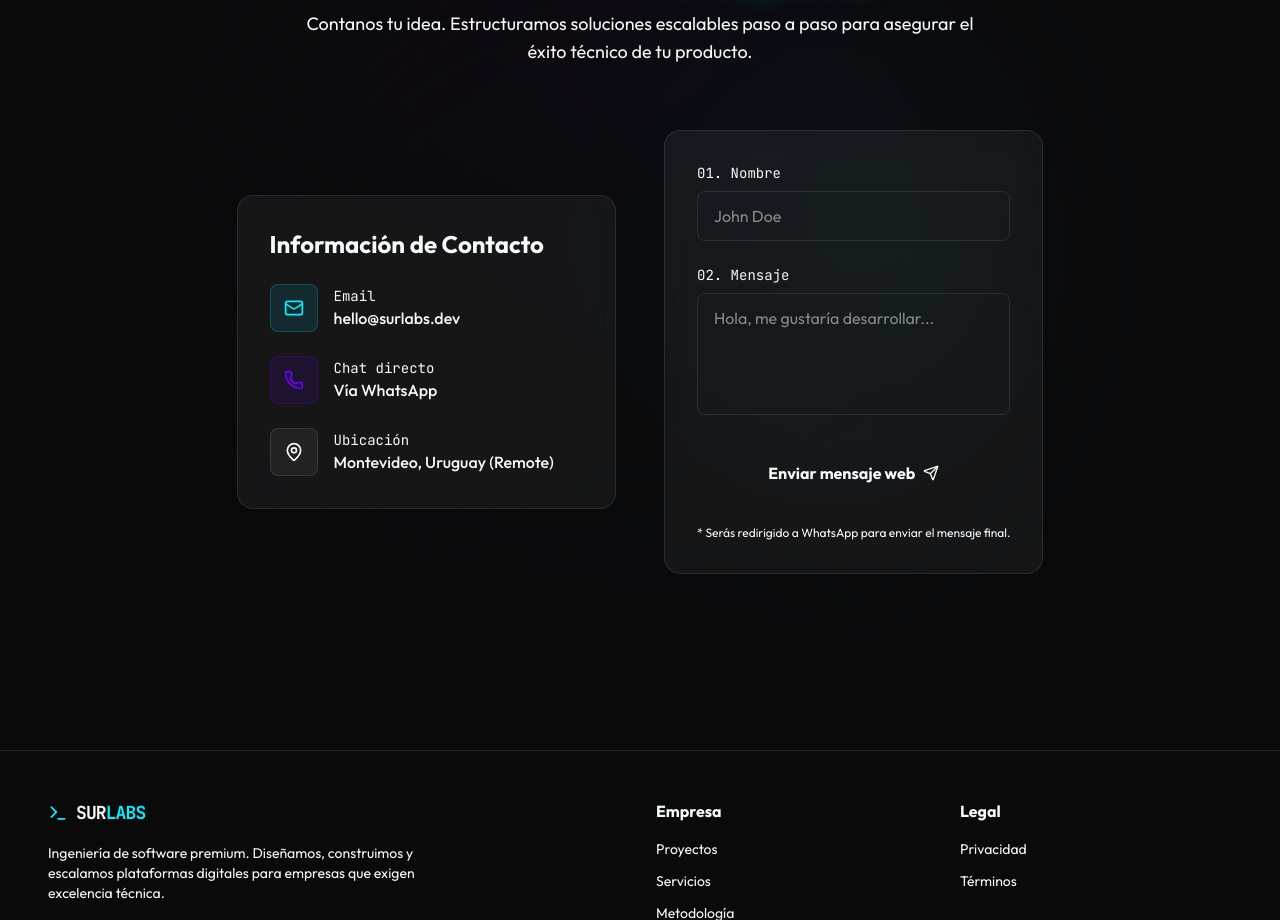
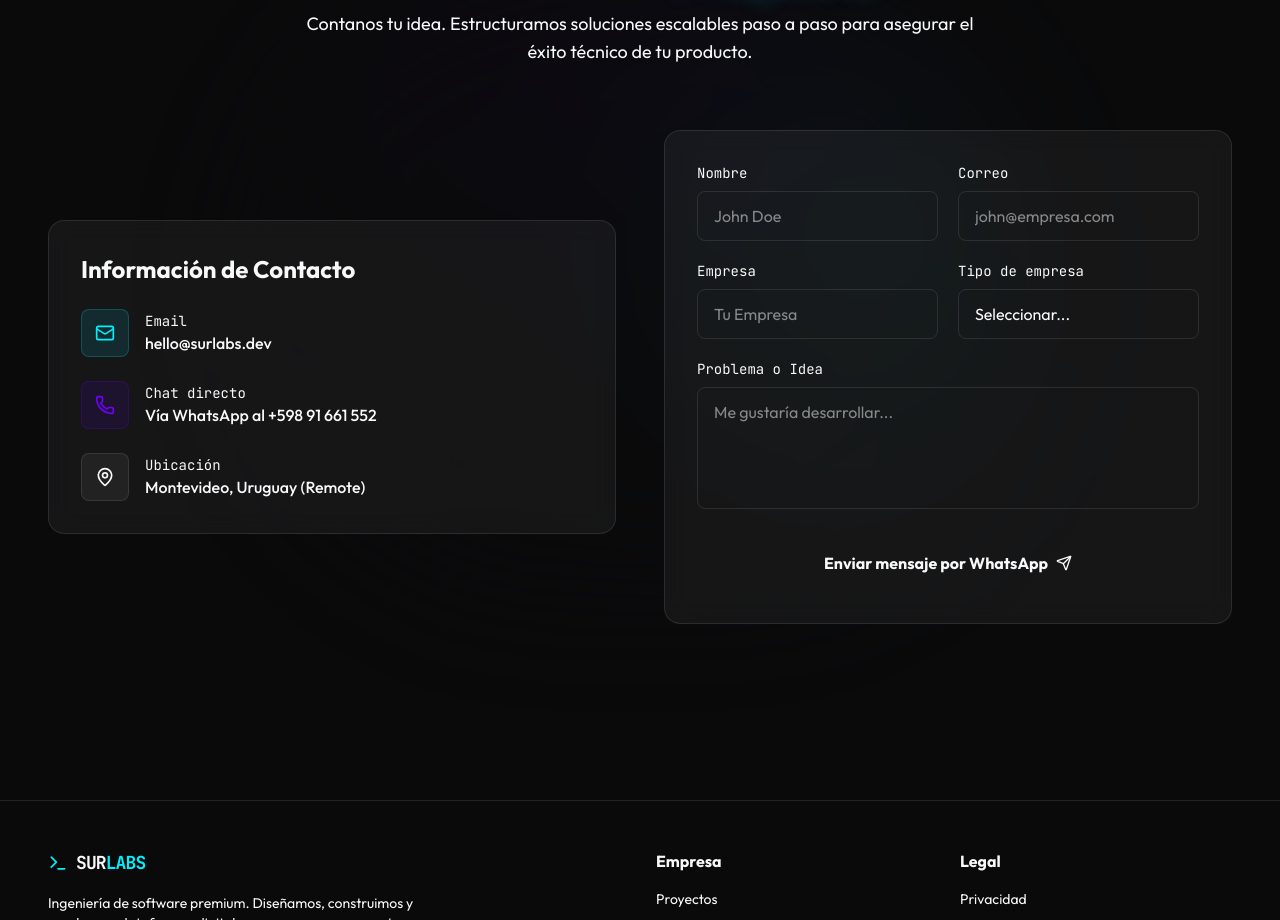
Before and after one commit to SurLabsDev/Landing, a Next.js app: page / in a window 1280 px wide. Shown: the part 2946-3866 px from the top of the page. Built offline with nearby package versions, Linux system fonts and the light colour scheme.

Commit message:
feat: Enhance contact form with new fields for email, company, and company type, and update WhatsApp message content and UI.

```diff
--- a/src/components/sections/Contact.tsx
+++ b/src/components/sections/Contact.tsx
@@ -7,6 +7,9 @@ import { useState } from "react";
 export function Contact() {
     const [formData, setFormData] = useState({
         name: "",
+        email: "",
+        company: "",
+        companyType: "",
         message: ""
     });
 
@@ -14,11 +17,11 @@ export function Contact() {
         e.preventDefault();
 
         // Format the message for WhatsApp
-        const text = `Hola Surlabs! Soy ${formData.name}. ${formData.message}`;
+        const text = `Hola soy ${formData.name} de la empresa ${formData.company} y mi problema es:\n${formData.message}\n\n(Detalles extra - Correo: ${formData.email} | Tipo: ${formData.companyType})`;
         const encodedText = encodeURIComponent(text);
 
-        // Phone number should be configured here (using a placeholder for now, usually without +)
-        const phoneNumber = "5491112345678"; // Replace with actual number
+        // Phone number should be configured here (without spaces or +)
+        const phoneNumber = "59891661552";
 
         window.open(`https://wa.me/${phoneNumber}?text=${encodedText}`, '_blank');
     };
@@ -76,7 +79,7 @@ export function Contact() {
                                 </div>
                                 <div>
                                     <p className="text-sm text-foreground/50 font-mono">Chat directo</p>
-                                    <p className="font-medium hover:text-surlabs-secondary transition-colors cursor-pointer">Vía WhatsApp</p>
+                                    <p className="font-medium hover:text-surlabs-secondary transition-colors cursor-pointer">Vía WhatsApp al +598 91 661 552</p>
                                 </div>
                             </div>
 
@@ -100,10 +103,11 @@ export function Contact() {
                     viewport={{ once: true }}
                     transition={{ duration: 0.5, delay: 0.2 }}
                 >
-                    <form onSubmit={handleSubmit} className="glass-panel p-6 md:p-8 space-y-6">
+                    <form onSubmit={handleSubmit} className="glass-panel p-6 md:p-8 space-y-5">
+                        <div className="grid grid-cols-1 sm:grid-cols-2 gap-5">
                             <div>
                                 <label htmlFor="name" className="block text-sm font-mono text-foreground/70 mb-2">
-                                01. Nombre
+                                    Nombre
                                 </label>
                                 <input
                                     type="text"
@@ -115,10 +119,61 @@ export function Contact() {
                                     placeholder="John Doe"
                                 />
                             </div>
+                            <div>
+                                <label htmlFor="email" className="block text-sm font-mono text-foreground/70 mb-2">
+                                    Correo
+                                </label>
+                                <input
+                                    type="email"
+                                    id="email"
+                                    required
+                                    value={formData.email}
+                                    onChange={(e) => setFormData({ ...formData, email: e.target.value })}
+                                    className="w-full bg-background/50 border border-white/10 rounded-lg px-4 py-3 focus:outline-none focus:border-surlabs-accent focus:ring-1 focus:ring-surlabs-accent transition-all"
+                                    placeholder="john@empresa.com"
+                                />
+                            </div>
+                        </div>
+
+                        <div className="grid grid-cols-1 sm:grid-cols-2 gap-5">
+                            <div>
+                                <label htmlFor="company" className="block text-sm font-mono text-foreground/70 mb-2">
+                                    Empresa
+                                </label>
+                                <input
+                                    type="text"
+                                    id="company"
+                                    required
+                                    value={formData.company}
+                                    onChange={(e) => setFormData({ ...formData, company: e.target.value })}
+                                    className="w-full bg-background/50 border border-white/10 rounded-lg px-4 py-3 focus:outline-none focus:border-surlabs-accent focus:ring-1 focus:ring-surlabs-accent transition-all"
+                                    placeholder="Tu Empresa"
+                                />
+                            </div>
+                            <div>
+                                <label htmlFor="companyType" className="block text-sm font-mono text-foreground/70 mb-2">
+                                    Tipo de empresa
+                                </label>
+                                <select
+                                    id="companyType"
+                                    required
+                                    value={formData.companyType}
+                                    onChange={(e) => setFormData({ ...formData, companyType: e.target.value })}
+                                    className="w-full bg-background/50 border border-white/10 rounded-lg px-4 py-3 focus:outline-none focus:border-surlabs-accent focus:ring-1 focus:ring-surlabs-accent transition-all text-white appearance-none"
+                                >
+                                    <option value="" disabled className="bg-background text-foreground/50">Seleccionar...</option>
+                                    <option value="Startup" className="bg-background">Startup</option>
+                                    <option value="Pyme" className="bg-background">Pyme / Local</option>
+                                    <option value="Corporación" className="bg-background">Corporación</option>
+                                    <option value="Agencia" className="bg-background">Agencia</option>
+                                    <option value="Otro" className="bg-background">Otro</option>
+                                </select>
+                            </div>
+                        </div>
 
                         <div>
                             <label htmlFor="message" className="block text-sm font-mono text-foreground/70 mb-2">
-                                02. Mensaje
+                                Problema o Idea
                             </label>
                             <textarea
                                 id="message"
@@ -127,7 +182,7 @@ export function Contact() {
                                 onChange={(e) => setFormData({ ...formData, message: e.target.value })}
                                 rows={4}
                                 className="w-full bg-background/50 border border-white/10 rounded-lg px-4 py-3 focus:outline-none focus:border-surlabs-accent focus:ring-1 focus:ring-surlabs-accent transition-all resize-none"
-                                placeholder="Hola, me gustaría desarrollar..."
+                                placeholder="Me gustaría desarrollar..."
                             />
                         </div>
 
@@ -135,12 +190,9 @@ export function Contact() {
                             type="submit"
                             className="w-full py-4 rounded-lg bg-foreground text-background font-bold hover:bg-white/90 transition-colors flex items-center justify-center gap-2 group"
                         >
-                            Enviar mensaje web
+                            Enviar mensaje por WhatsApp
                             <Send className="w-4 h-4 group-hover:translate-x-1 transition-transform" />
                         </button>
-                        <p className="text-xs text-center text-foreground/50 mt-4">
-                            * Serás redirigido a WhatsApp para enviar el mensaje final.
-                        </p>
                     </form>
                 </motion.div>
             </div>
```
Lines whose indentation alone changed are shown as unchanged.
